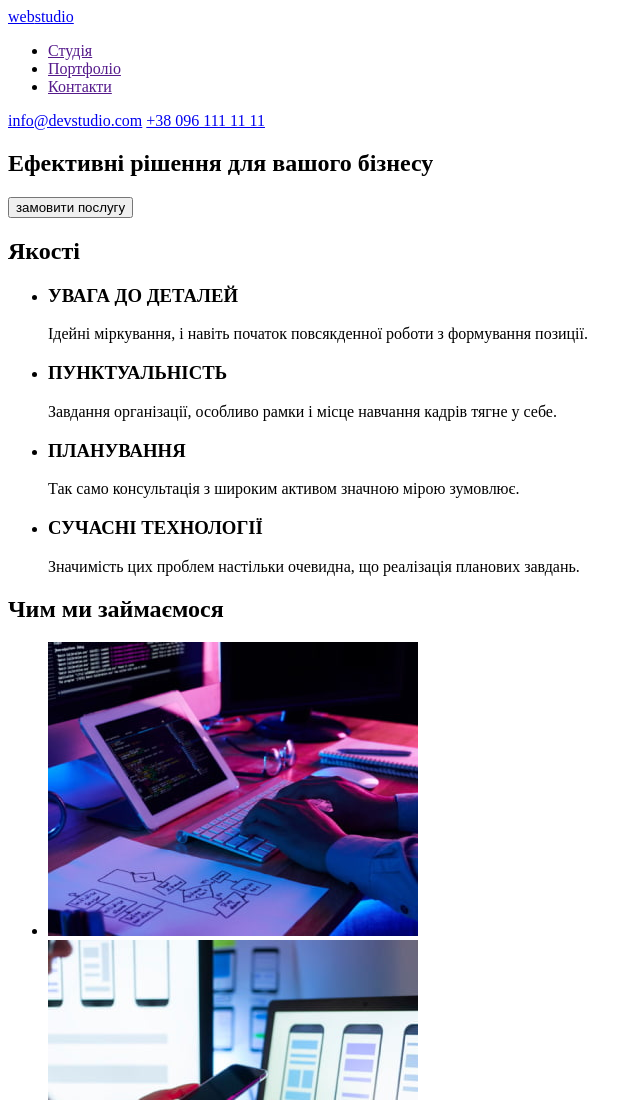
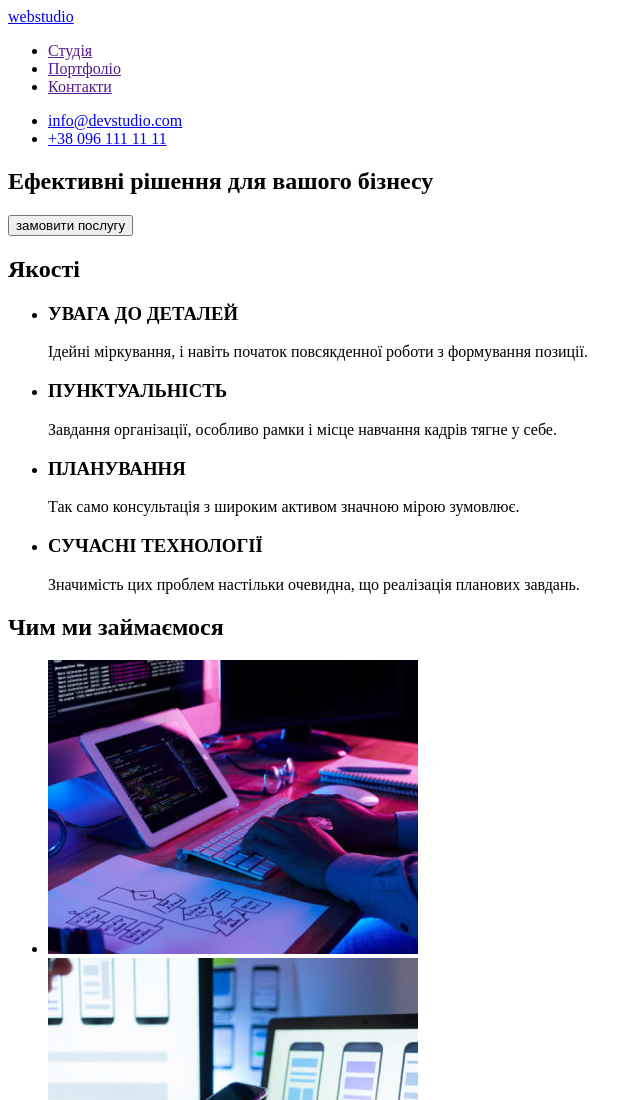
Before and after one commit to Taisiya22/goit-markup-hw-01, a plain HTML site: page index.html in a window 1280 px wide. Shown: the top 1100 px of the page, without its empty margins (0-640 px from the left). Drawn offline with Linux system fonts and the light colour scheme.

Commit message:
в header адресу вставила в ul

```diff
--- a/index.html
+++ b/index.html
@@ -17,10 +17,10 @@
                     <li> <a href="">Контакти</a> </li>
                 </ul>
             </nav>
-            <div>
-            <a href="mailto:info@devstudio.com">info@devstudio.com</a>
-            <a href="tel:+380961111111">+38 096 111 11 11</a>
-          </div>
+        <ul>
+           <li><a href="mailto:info@devstudio.com">info@devstudio.com</a></li>
+            <li><a href="tel:+380961111111">+38 096 111 11 11</a></li>
+        </ul>
         </header>
         <main>
             <div>
```
